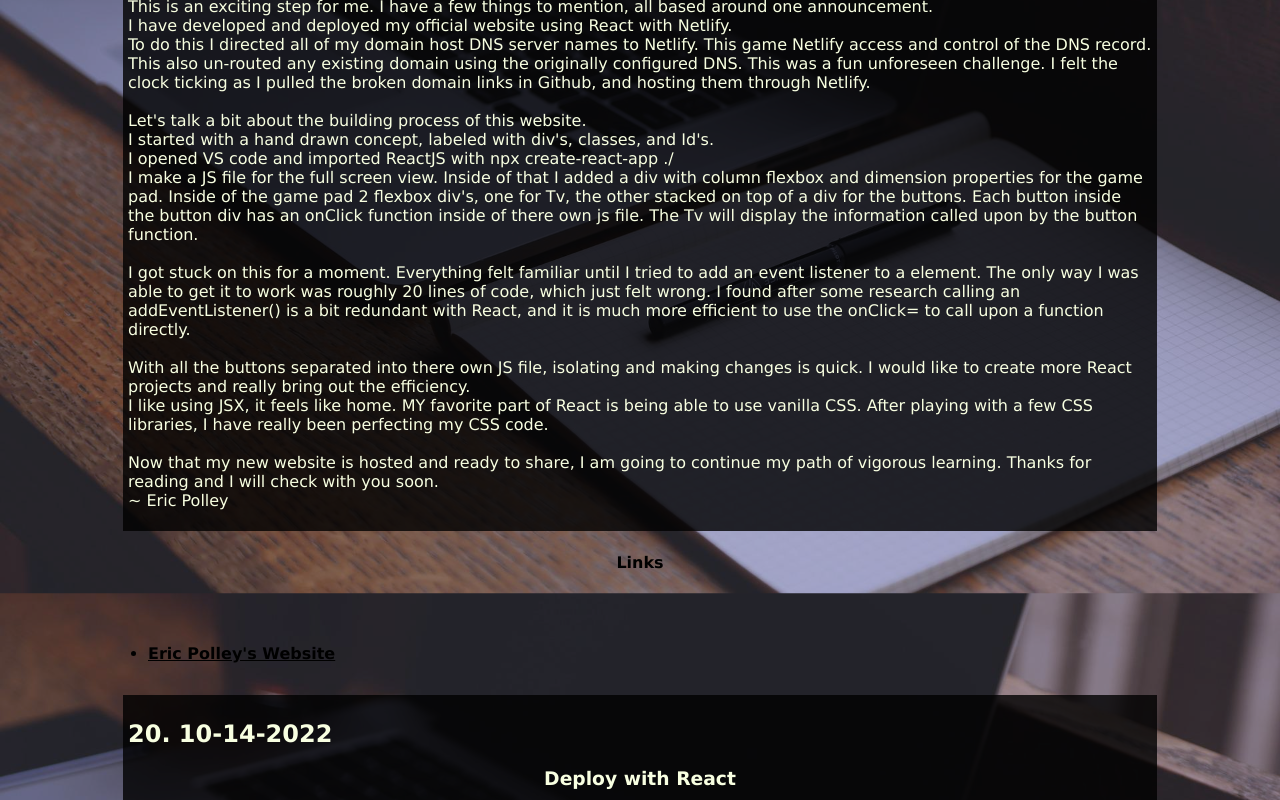
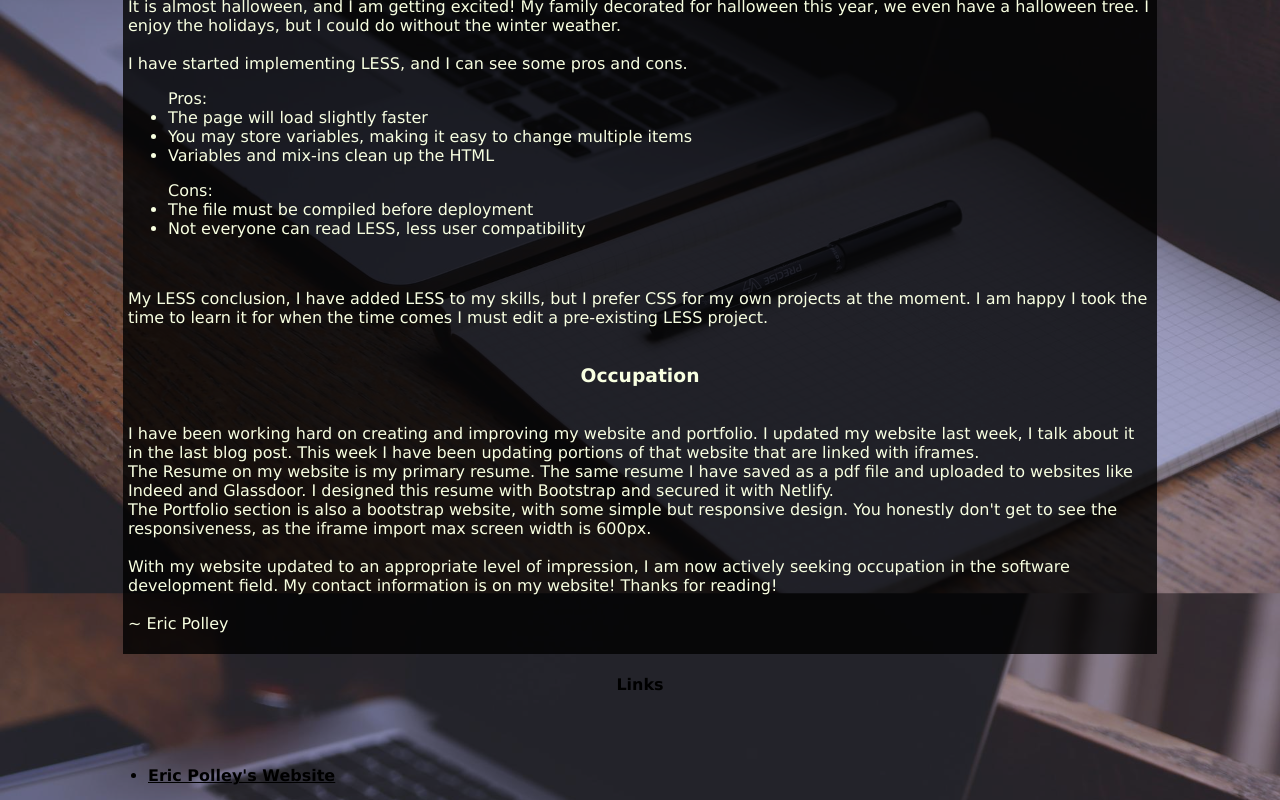
Before and after one commit to ericpolley/reactblog, a React (Create React App) app: page / in a window 1280 px wide. Shown: the part 260-1060 px from the top of the page. Built offline with nearby package versions, Linux system fonts and the light colour scheme; the HTML template or start-up script is replaced by a standard one.

Commit message:
new blog 22

```diff
--- a/src/App.js
+++ b/src/App.js
@@ -22,6 +22,7 @@ import Blog018 from './Blogs/Blog018';
 import Blog019 from './Blogs/Blog019';
 import Blog020 from './Blogs/Blog020';
 import Blog021 from './Blogs/Blog021';
+import Blog022 from './Blogs/Blog022';
 function App() {
   return (
     <>
@@ -33,6 +34,7 @@ function App() {
     <p>A technical Blog by Eric Polley </p>
     </a>
     </div></div>
+    <Blog022 />
     <Blog021 />
     <Blog020 />
     <Blog019 />
--- /dev/null
+++ b/src/Blogs/Blog022.js
@@ -0,0 +1,75 @@
+import React from "react"
+
+export default function Blog022() {
+  return (
+    <section>
+    <article>
+    <h2>22. 10-25-2022</h2>
+          <h3>LESS</h3>
+          <p>
+          <strong>Hello!</strong>
+          <br />
+          It is almost halloween, and I am getting excited! My family decorated for halloween this year,
+          we even have a halloween tree. I enjoy the holidays, but I could do without the winter weather.
+          <br />
+          <br />
+          I have started implementing LESS, and I can see some pros and cons.
+          <br />
+          </p>
+          <ul>
+          Pros:
+          <li> The page will load slightly faster</li>
+          <li>You may store variables, making it easy to change multiple items</li>
+          <li>Variables and mix-ins clean up the HTML</li>
+
+          </ul>
+          <ul>
+          Cons:
+          <li> The file must be compiled before deployment</li>
+          <li>Not everyone can read LESS, less user compatibility </li>
+          </ul>
+         <br />
+         <p>
+          My LESS conclusion, I have added LESS to my skills, but I prefer CSS for my own projects
+          at the moment. I am happy I took the time to learn it for when the time comes I must edit a
+          pre-existing LESS project.
+         <br />
+         <br />
+     </p>
+     <h3>Occupation</h3>
+     <p>
+         <br />
+         I have been working hard on creating and improving my website and portfolio. I updated my
+         website last week, I talk about it in the last blog post. This week I have been updating portions
+          of that website that are linked with iframes. <br />
+          The Resume on my website is my primary resume. The same resume I have saved as a pdf file and
+          uploaded to websites like Indeed and Glassdoor. I designed this resume with Bootstrap and secured
+          it with Netlify. <br />
+          The Portfolio section is also a bootstrap website, with some simple but responsive design. You honestly
+           don't get to see the responsiveness, as the iframe import max screen width is 600px.
+         <br /><br />
+         With my website updated to an appropriate level of impression, I am now actively seeking occupation in the software development field.
+         My contact information is on my website! Thanks for reading!
+         <br /><br />
+          ~ Eric Polley
+          </p>
+
+          </article>
+
+        <h4>Links</h4>
+        <br />
+        <ul>
+          <li>
+            <a
+              href="http://ericpolley.com"
+              title="Check out my Portfolio!"
+              target="_blank"
+              rel="noopener noreferrer"
+            >
+              <strong><p>Eric Polley's Website</p></strong></a
+            >
+          </li>
+        </ul>
+        </ section >
+  )
+}
```
